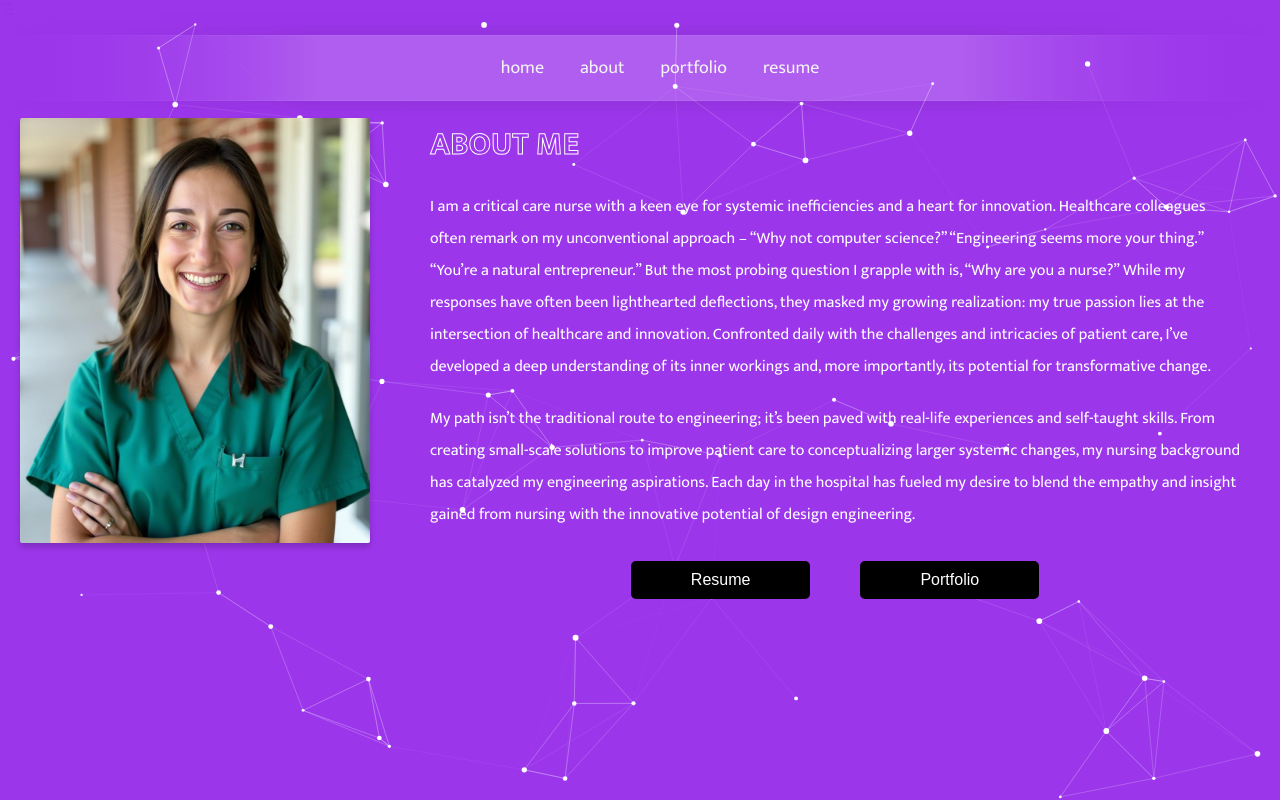
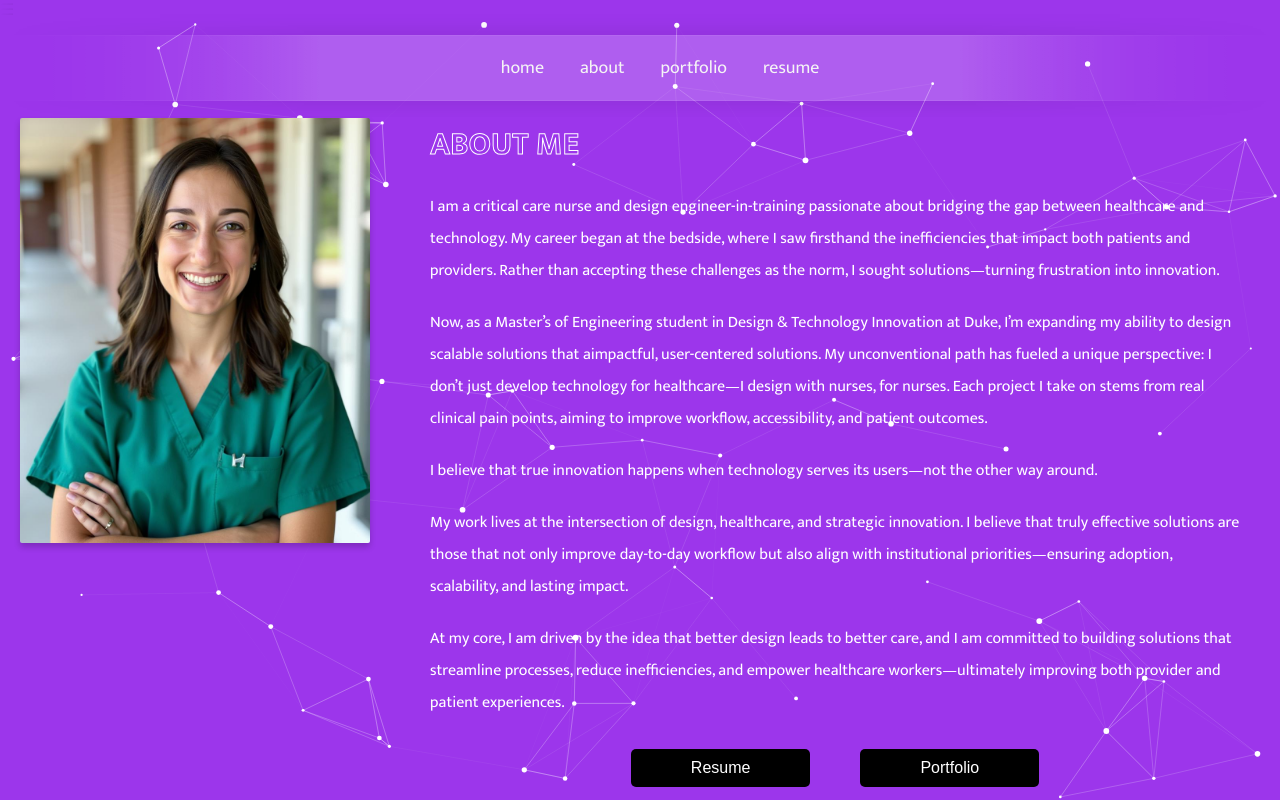
Before and after one commit to kimberlycoston/portfoliowebsite, a React (Vite) app: page /about in a window 1280 px wide. Built offline with nearby package versions, Linux system fonts and the light colour scheme.

Commit message:
update about me page

```diff
--- a/src/components/about/about.jsx
+++ b/src/components/about/about.jsx
@@ -16,28 +16,19 @@ const About = () => {
           <div className="about-text">
             <h1 className="about-title text-outline">ABOUT ME</h1>
             <p>
-              I am a critical care nurse with a keen eye for systemic
-              inefficiencies and a heart for innovation. Healthcare colleagues
-              often remark on my unconventional approach – “Why not computer
-              science?” “Engineering seems more your thing.” “You’re a natural
-              entrepreneur.” But the most probing question I grapple with is,
-              “Why are you a nurse?” While my responses have often been
-              lighthearted deflections, they masked my growing realization: my
-              true passion lies at the intersection of healthcare and
-              innovation. Confronted daily with the challenges and intricacies
-              of patient care, I’ve developed a deep understanding of its
-              inner workings and, more importantly, its potential for
-              transformative change.
+            I am a critical care nurse and design engineer-in-training passionate about bridging the gap between healthcare and technology. My career began at the bedside, where I saw firsthand the inefficiencies that impact both patients and providers. Rather than accepting these challenges as the norm, I sought solutions—turning frustration into innovation.
             </p>
             <p>
-              My path isn’t the traditional route to engineering; it’s been
-              paved with real-life experiences and self-taught skills. From
-              creating small-scale solutions to improve patient care to
-              conceptualizing larger systemic changes, my nursing background
-              has catalyzed my engineering aspirations. Each day in the
-              hospital has fueled my desire to blend the empathy and insight
-              gained from nursing with the innovative potential of design
-              engineering.
+            Now, as a Master’s of Engineering student in Design & Technology Innovation at Duke, I’m expanding my ability to design scalable solutions that aimpactful, user-centered solutions. My unconventional path has fueled a unique perspective: I don’t just develop technology for healthcare—I design with nurses, for nurses. Each project I take on stems from real clinical pain points, aiming to improve workflow, accessibility, and patient outcomes.
+            </p>
+            <p>
+            I believe that true innovation happens when technology serves its users—not the other way around.
+            </p>
+            <p>
+            My work lives at the intersection of design, healthcare, and strategic innovation. I believe that truly effective solutions are those that not only improve day-to-day workflow but also align with institutional priorities—ensuring adoption, scalability, and lasting impact.
+            </p>
+            <p>
+            At my core, I am driven by the idea that better design leads to better care, and I am committed to building solutions that streamline processes, reduce inefficiencies, and empower healthcare workers—ultimately improving both provider and patient experiences.
             </p>
             <div className="about-buttons">
               <button className="btn">Resume</button>
```
